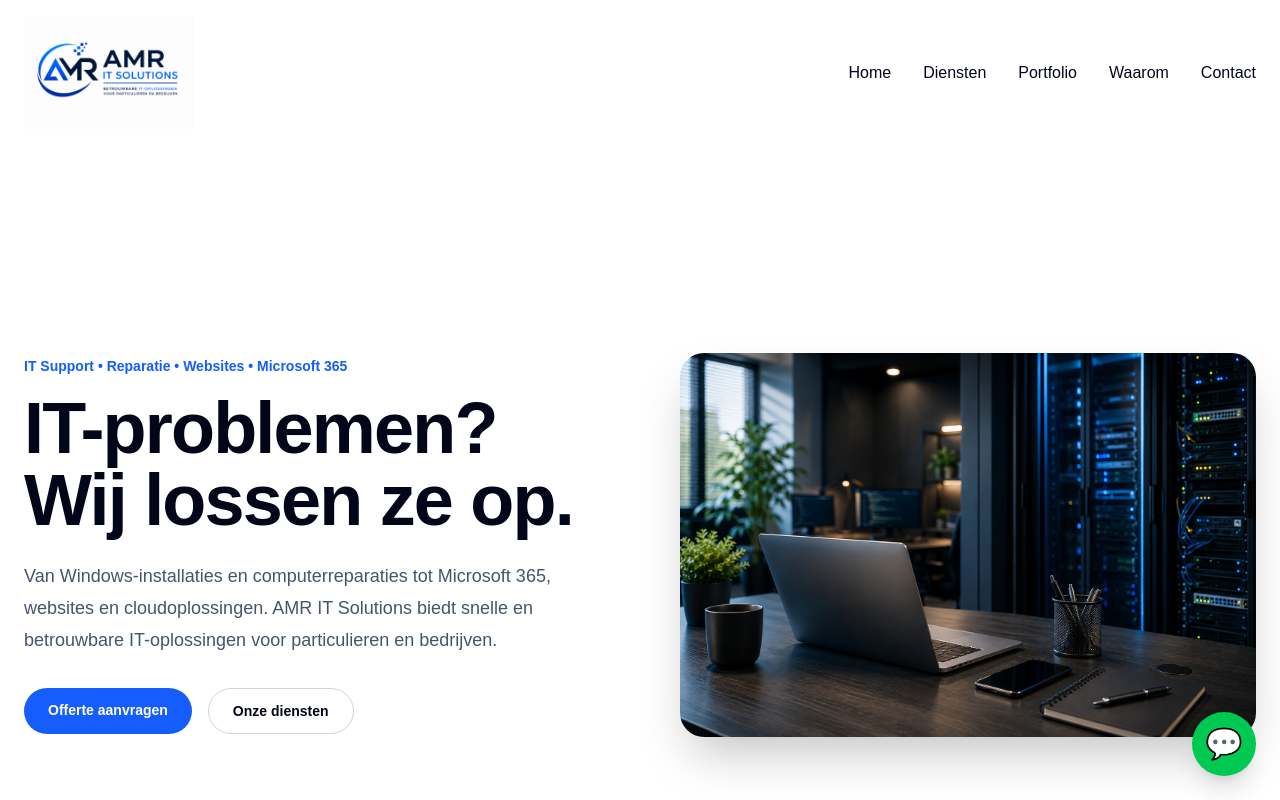
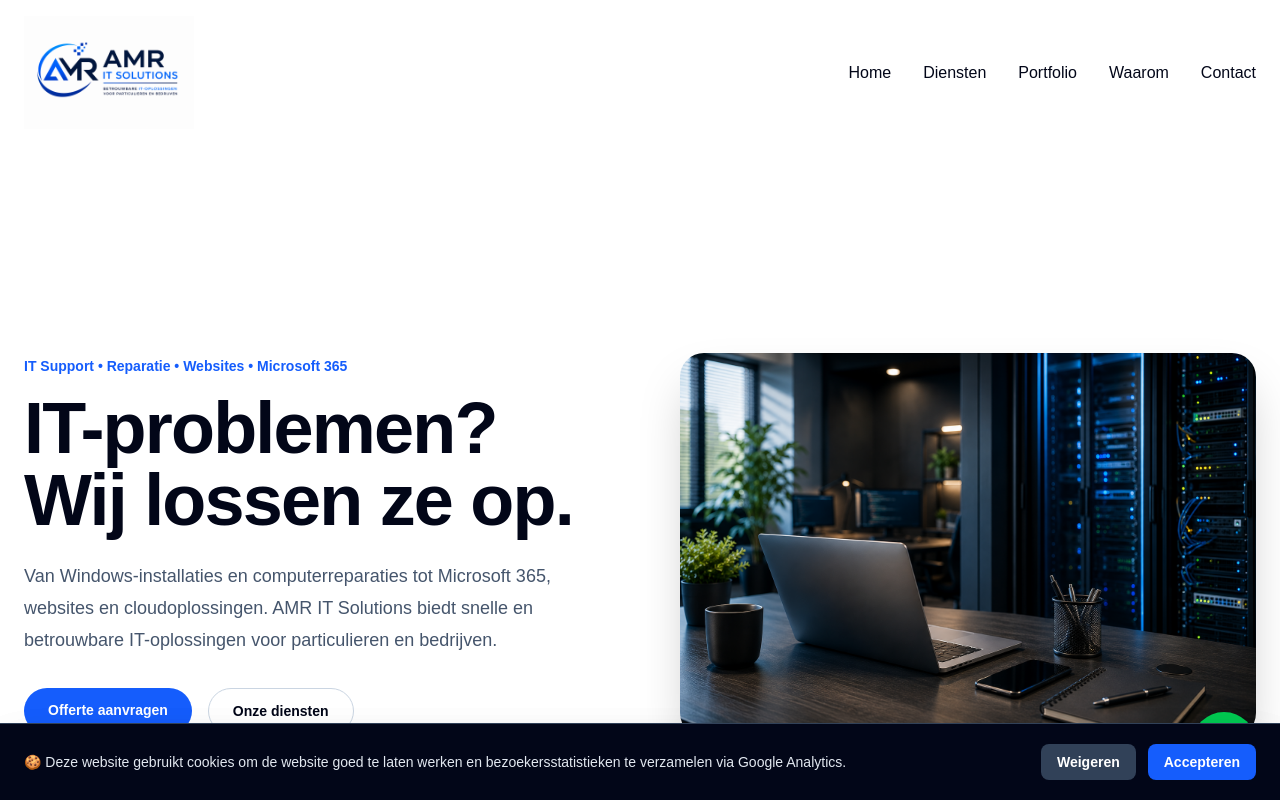
Before and after one commit to amritsolutions/amr-it-solutions, a Next.js app: page / in a window 1280 px wide. Shown: the top 800 px of the page. Built offline with nearby package versions, Linux system fonts and the light colour scheme.

Commit message:
Cookiebanner op homepage tonen

```diff
--- a/app/layout.tsx
+++ b/app/layout.tsx
@@ -2,6 +2,7 @@ import type { Metadata } from "next";
 import Script from "next/script";
 import { Geist, Geist_Mono } from "next/font/google";
 import "./globals.css";
+import CookieBanner from "@/components/CookieBanner";
 
 const geistSans = Geist({
   variable: "--font-geist-sans",
@@ -53,6 +54,7 @@ export default function RootLayout({
             gtag('config', 'G-T2ZBBR79D5');
           `}
         </Script>
+        <CookieBanner />
       </body>
     </html>
   );
--- a/app/page.tsx
+++ b/app/page.tsx
@@ -6,6 +6,7 @@ import Footer from "@/components/Footer";
 import Portfolio from "@/components/Portfolio";
 import Contact from "@/components/Contact";
 import WhatsAppButton from "@/components/WhatsAppButton";
+import CookieBanner from "@/components/CookieBanner";
 export default function Home() {
   return (
     <main className="min-h-screen bg-white text-slate-950">
@@ -21,6 +22,7 @@ export default function Home() {
   <Contact />
   <Footer />
   <WhatsAppButton />
+  <CookieBanner />
 </main>
   );
 }
```
